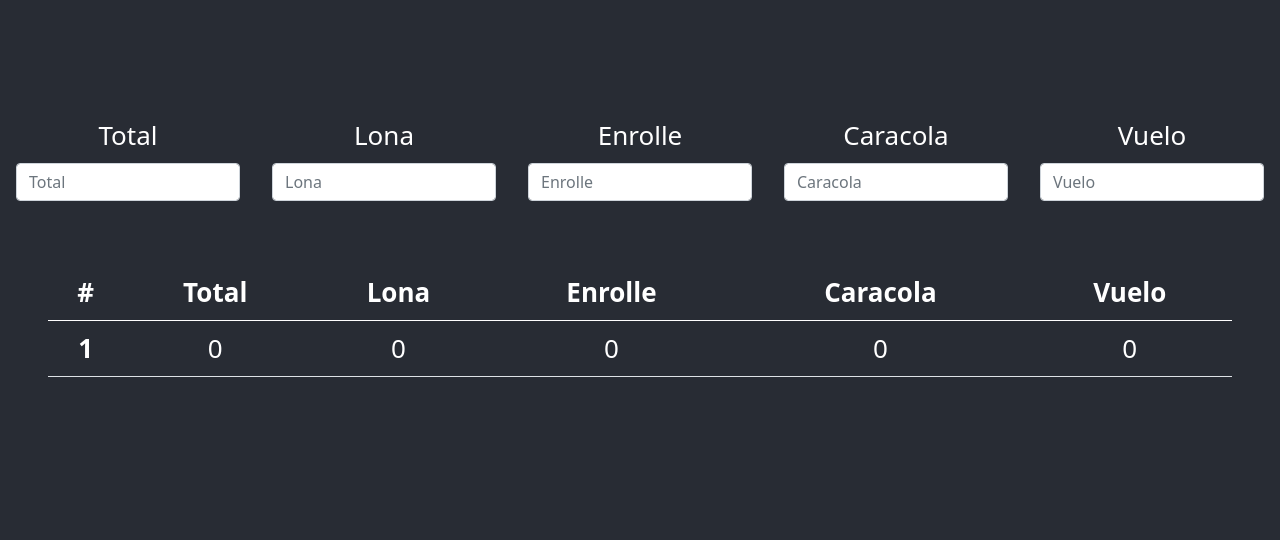
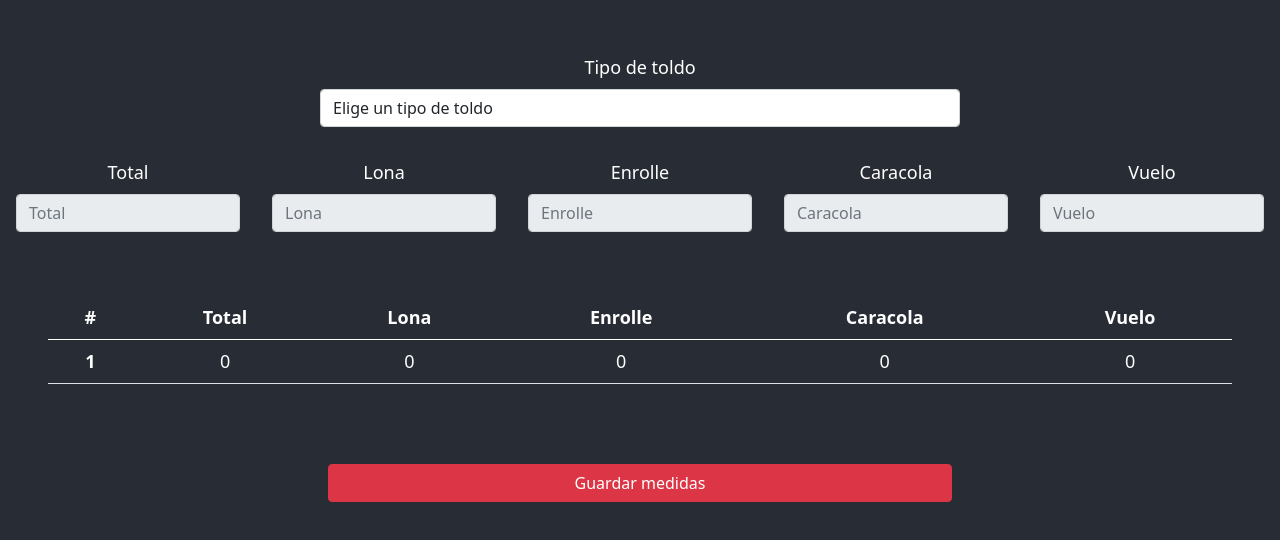
Before and after one commit to luism-p/calculadora-toldos, a React (Create React App) app: page / in a window 1280 px wide. Shown: the part 122-662 px from the top of the page. Built offline with nearby package versions, Linux system fonts and the light colour scheme.

Commit message:
feat: add btn and select

```diff
--- a/src/components/App.js
+++ b/src/components/App.js
@@ -2,6 +2,7 @@ import {useState} from 'react';
 import '../css/App.css';
 import InputSize from './InputSize';
 import Table from './Table';
+import Button from './Button';
 
 
 function App() {
@@ -10,7 +11,8 @@ function App() {
         lona: 0,
         enrolle: 0,
         caracola: 0,
-        vuelo: 0
+        vuelo: 0,
+        toldos: ["cofreGaviota", "cofreBat"]
     });
     const data = {
         cofreGaviota: {
@@ -28,27 +30,46 @@ function App() {
                 caracola: 0.5,
                 vuelo: 0.5
             }
-
+        },
+        cofreBat: {
+            total: {
+                total: 0,
+                lona: -17,
+                enrolle: -15.5,
+                caracola: -16.5,
+                vuelo: -16.5
+            },
+            lona: {
+                total: 17,
+                lona: 0,
+                enrolle: 1.5,
+                caracola: 0.5,
+                vuelo: 0.5
+            }
         }
-
     }
 
-    const runData =  (toldo, name, value) => {
+    const runData = (toldo, name, valueIn) => {
+        console.log("runData");
+        console.log(toldo);
+        console.log(name);
+        console.log(valueIn);
         let result = data[toldo][name];
-        Object.keys(result).forEach((val) =>result[val] = result[val]+value);
+        Object.keys(result).forEach((key) => result[key] = valueIn > 0 ? result[key] + valueIn : 0);
         return result;
     }
     console.log(datos);
     return (
 
         <div className="App">
-            <section className="">
-                <InputSize setDatos={setDatos} data={datos} runData={runData}/>
-            </section>
-            <section className="table">
-                <Table total={datos.total} lona={datos.lona} enrolle={datos.enrolle}
-                       caracola={datos.caracola} vuelo={datos.vuelo}/>
-            </section>
+
+            <InputSize setDatos={setDatos} data={datos} runData={runData}/>
+
+            <Table className="table" total={datos.total} lona={datos.lona} enrolle={datos.enrolle}
+                   caracola={datos.caracola} vuelo={datos.vuelo}/>
+
+            <Button/>
+
         </div>
 
 
--- /dev/null
+++ b/src/components/Button.js
@@ -0,0 +1,15 @@
+import {Button} from 'react-bootstrap';
+import '../css/Button.css';
+
+
+export default (props) =>{
+
+    const handleClick = (event) => {
+        alert("Aún no tiene funcionalidad");
+    }
+
+
+    return <div className="d-flex flex-column justify-content-around align-items-center m-3">
+        <Button className="btnSave" variant="danger" onClick={handleClick}>Guardar medidas</Button>
+    </div>
+}
--- a/src/components/InputSize.js
+++ b/src/components/InputSize.js
@@ -3,23 +3,66 @@ import {Form} from 'react-bootstrap';
 import '../css/InputSize.css';
 
 
-
-
 const InputSize = function (props) {
 
-    const [nodes, setNodes] = useState({total: false, lona: false, enrolle: false, caracola: false, vuelo: false});
+    const [typeToldo, setTypeToldo] = useState("");
+    const [isDisableSelect, setDisableSelect] = useState(false);
+    const [nodes, setNodes] = useState({
+        total: true,
+        lona: true,
+        enrolle: true,
+        caracola: true,
+        vuelo: true
+    });
+    const handleChangeSelect = (event) => {
+        const value = event.target.value;
+        setTypeToldo(value);
+        value && setNodes({
+            total: false,
+            lona: false,
+            enrolle: false,
+            caracola: false,
+            vuelo: false
+        })
+
+    }
 
     const handleChange = (event) => {
-        let calculo = props.runData("cofreGaviota", event.target.name, +event.target.value.trim() || 0);
-        console.log(calculo)
-        props.setDatos({...props.data, total : calculo.total, lona : calculo.lona, enrolle: calculo.enrolle, caracola : calculo.caracola, vuelo: calculo.vuelo});
+        const name = event.target.name;
+        const value = + event.target.value.trim() || 0;
+
+        let calculo = props.runData(typeToldo, name, value);
+
+        props.setDatos({
+            ...props.data,
+            total: calculo.total,
+            lona: calculo.lona,
+            enrolle: calculo.enrolle,
+            caracola: calculo.caracola,
+            vuelo: calculo.vuelo
+        });
         for (let nodesKey in nodes) {
-            nodes[nodesKey] = nodesKey !== event.target.name && event.target.value.trim();
+            nodes[nodesKey] = nodesKey !== name && value;
         }
+
+        setDisableSelect(value > 0);
     }
     return (
         <div className="form">
-            <Form className="d-flex">
+            <Form className="d-flex flex-column justify-content-around align-items-center" >
+
+                        <Form.Group className="m-3 selectToldo">
+                            <Form.Label>Tipo de toldo</Form.Label>
+                            <Form.Control as="select" name="toldo"
+                                          onChange={handleChangeSelect}
+                                          disabled={isDisableSelect}
+                            >
+                                <option key="default" disabled selected>Elige un tipo de toldo</option>
+                                {props.data.toldos.map( tol => <option key={tol}>{tol}</option>)}
+                            </Form.Control>
+                        </Form.Group>
+
+                <div className="d-flex">
                     <Form.Group className="m-3">
                         <Form.Label>Total</Form.Label>
                         <Form.Control
@@ -69,7 +112,7 @@ const InputSize = function (props) {
                             onChange={handleChange}
                             disabled={nodes.vuelo}
                         />
-                </Form.Group>
+                    </Form.Group></div>
             </Form>
         </div>
     );
--- a/src/css/App.css
+++ b/src/css/App.css
@@ -5,7 +5,7 @@
   text-align: center;
   background-color: #282c34;
   min-height: 100vh;
-  font-size: calc(10px + 2vmin);
+  font-size: calc(10px + 1vmin);
   color: white;
 }
 
--- /dev/null
+++ b/src/css/Button.css
@@ -0,0 +1,3 @@
+.btnSave{
+    width: 50%;
+}
--- a/src/css/InputSize.css
+++ b/src/css/InputSize.css
@@ -1,6 +1,8 @@
 .form{
-
     display: flex;
     justify-content: center;
+}
 
+.selectToldo{
+    width: 50%;
 }
```
Also changed, not shown: src/js/useCalculator.js (added, +26 -0 lines). Lines whose indentation alone changed are shown as unchanged.
